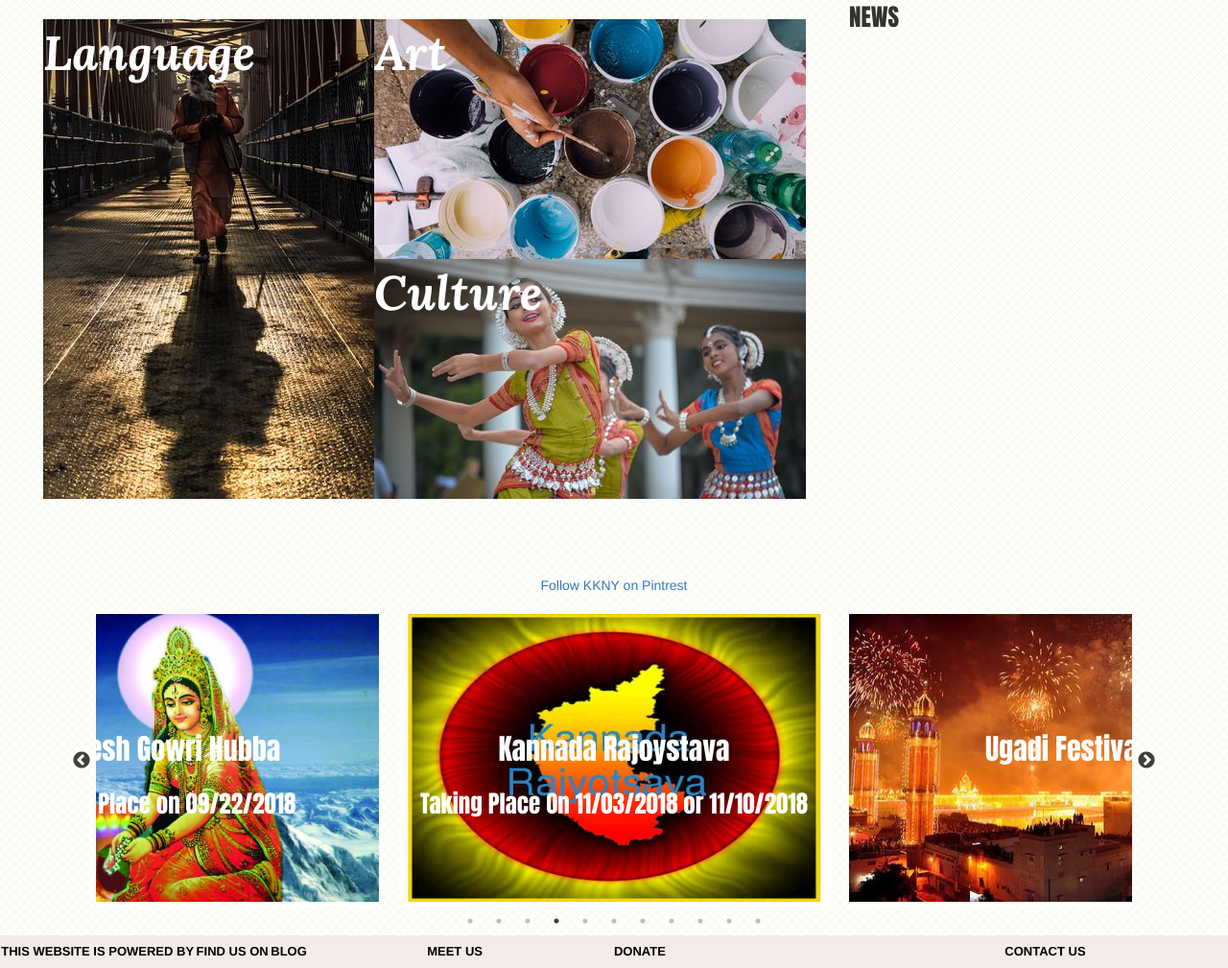
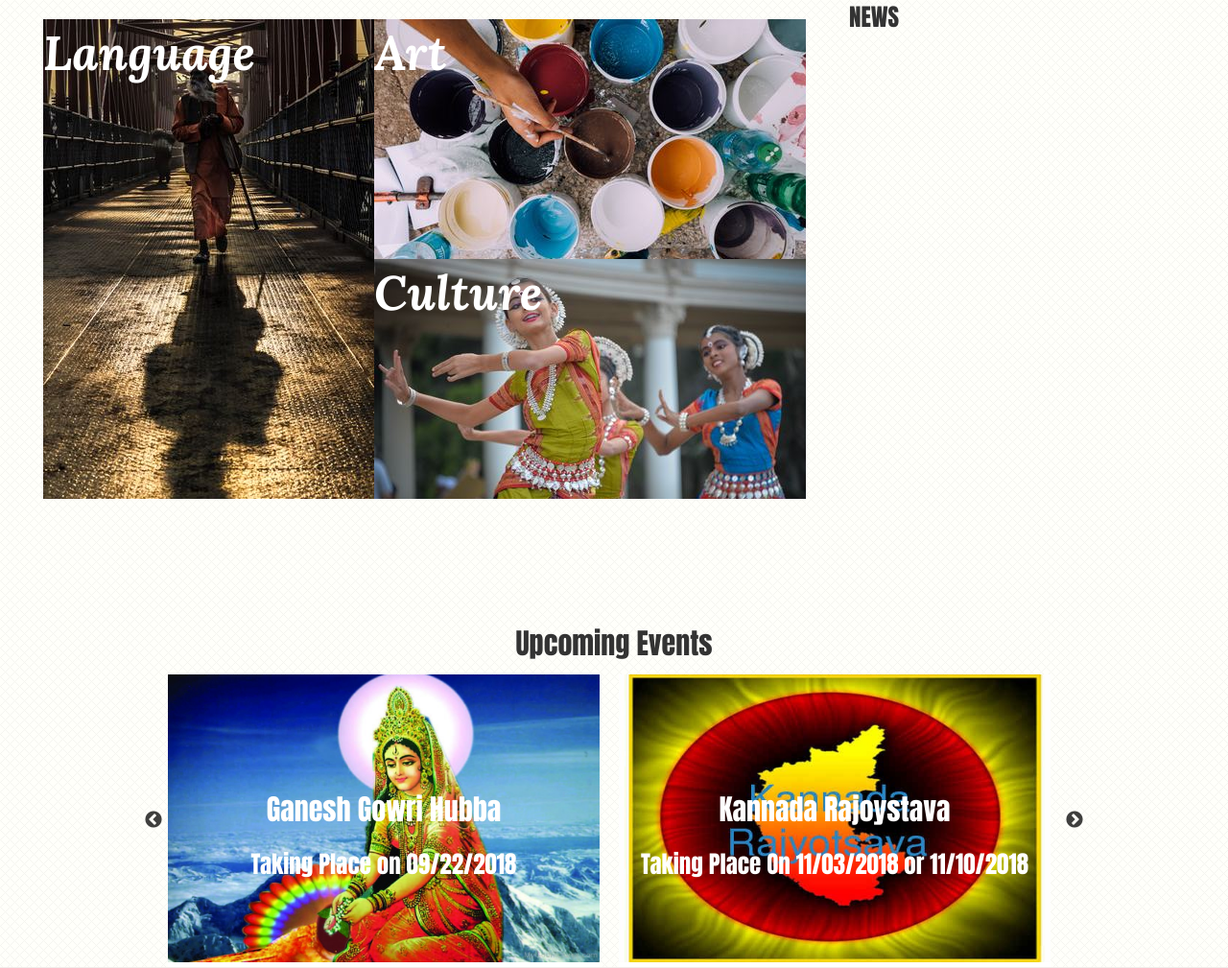
Before and after one commit to ViRaL95/KKNYWebsite, a Flask app: template templates/homepage.html in a window 1280 px wide. Shown: the part 380-1389 px from the top of the page at 96% size. Run offline with Flask 2, Linux system fonts and the light colour scheme; the template is opened without the code that fills it, so the values that code supplies are empty; some libraries are stand-ins or nearby versions.

Commit message:
Seperated previous events (now on the about us page) from future events (which remains on the home page)

```diff
--- a/static/js/index.js
+++ b/static/js/index.js
@@ -1,3 +1,3 @@
 $(document).ready(function(){
-    $("#populate_carousel").slick({variableWidth: true, centerMode: true, slidesToShow:3, slidesToScroll: 3, dots: true, autoplay: true, autoplaySpeed: 1500});
+    $("#upcoming_events_carousel").slick({variableWidth: true, slidesToShow:2, slidesToScroll: 2, dots: true, autoplay: true, autoplaySpeed: 1500});
 })
--- a/static/styles/index.css
+++ b/static/styles/index.css
@@ -375,10 +375,40 @@ span.glyphicon.glyphicon-option-horizontal{
     padding-right: 100px;
 }
 
+#upcoming_events_carousel{
+    width: 930px;
+    position: relative;
+    margin: 0 auto;
+}
+
+#previous_events_carousel{
+    width: 930px;
+    position: relative;
+    margin: 0 auto;
+}
+
 .carousel-inner>.item>img{
     width: 100%;
     height: 600px;
 }
+
+.event_carousel_header{
+    text-align: center;
+    font-size: 30px;
+    font-family: 'Anton', sans-serif;
+    padding-top: 50px;
+    margin-bottom: 10px;
+}
+
+.event_carousel_mini_header{
+    font-size: 23px;
+    font-family: 'Anton', sans-serif;
+    border-bottom-style: solid;
+    border-bottom-width: 5px;
+    text-align: center;
+    margin-bottom: 10px;
+}
+
 
 .tableContainer{
     max-height:400px;
--- a/templates/about_us_dependencies.html
+++ b/templates/about_us_dependencies.html
@@ -15,3 +15,4 @@
 <link rel="stylesheet" href="{{ url_for('static',filename='styles/index.css') }}"> </link>
 <script src="{{ url_for('static',filename='js/navbar.js') }}"></script>
 <script src="{{ url_for('static',filename='js/about.js') }}"></script>
+<link href="https://fonts.googleapis.com/css?family=Hind" rel="stylesheet">
--- a/templates/homepage.html
+++ b/templates/homepage.html
@@ -45,13 +45,13 @@
                     </div>
                 </div>
                 <div id="carousel">
-                    <div id="pintrest">
-                        <a id="pintrest_button" data-pin-do="buttonFollow" href="https://www.pinterest.com/kannadakootany/"> Follow KKNY on Pintrest </a>
+		    <div class="event_carousel_header">
+                        Upcoming Events
                     </div>
-                    <div id="populate_carousel">
-                        <a class="event">
+		    <div id="upcoming_events_carousel">
+			 <a class="event">
                             <img src="{{ url_for('static', filename='images/events/fathersday2.jpg') }}" alt="Picnic"></img>
-                            <button class="view_more_event_info btn btn-danger" role="button" onclick="location.href='https://www.eventbrite.com/e/kkny-overnight-fathers-day-camping-fun-adventure-father-child-tickets-46225645149'">
+                            <button class="view_more_event_info btn btn-primary" role="button" onclick="location.href='https://www.eventbrite.com/e/kkny-overnight-fathers-day-camping-fun-adventure-father-child-tickets-46225645149'">
 			        View Event Information!
 			    </button>
 			    <div class="image_info"> KKNY Fathers Day Picnic </div>
@@ -60,7 +60,7 @@
                         </a>
                         <a class="event">
                             <img src="{{ url_for('static', filename='images/events/picnic.jpg') }}" alt="Picnic"></img>
-			    <button type="submit" class="view_more_event_info btn btn-danger" onclick="window.open('{{ url_for("static", filename="documents/KKNY_Annual_Picnic_Flyer.pdf") }}')">View Flyer!</button>
+			    <button type="submit" class="view_more_event_info btn btn-primary" onclick="window.open('{{ url_for("static", filename="documents/KKNY_Annual_Picnic_Flyer.pdf") }}')">View Flyer!</button>
 
 			    <div class="image_info"> KKNY Annual Picnic </div>
                             <div class="event_date"> Taking Place On 07/21/2018 ! </div>
@@ -78,41 +78,7 @@
                             <div class="event_date"> Taking Place On 11/03/2018 or 11/10/2018 </div>
                             <div class="image_info_hidden"> The celebration of the day when all Kannada language speaking regions of South India were merged </div>
                         </a>
-                        <a href = 'https://photos.app.goo.gl/YZOX1NX4TLWHBrO93' class="event">
-                            <img src="{{ url_for('static', filename='images/events/ugadi.jpg') }}" alt="Ugadi"></img>
-                            <div class="image_info"> Ugadi Festival  </div>
-                            <div class="image_info_hidden"> A New Years Festival celebrated by primarily South Indians </div>
-                        </a>
-                        <a class="event">
-                            <img src="{{ url_for('static', filename='images/events/code.jpg') }}" alt="Website Creation Sessions"></img>
-                            <div class="image_info"> Website Creation Session  </div>
-                            <div class="image_info_hidden"> Tutorials were given on how to build HTML, CSS webpages. Thanks to Badari, Gopal, Sheela, Naveen, Ravindra, Rohan, Krishna, Adithya. </div>
-                        </a>
-                        <a class="event" href='https://photos.app.goo.gl/FhYPknnUSNZurHKn1'>
-                            <img src="{{ url_for('static', filename='images/events/picnic2.jpg') }}" alt="Picnic"></img>
-                            <div class="image_info"> KKNY Picnic  </div>
-                            <div class="image_info_hidden"> The 2017 Annual Kannada Koota Picnic </div>
-                        </a>
-                        <a class="event" href='https://photos.app.goo.gl/SY2SUY2tHd1waLVH6'>
-                            <img src="{{ url_for('static', filename='images/events/ganesh.png') }}" alt="Ganesh"></img>
-                            <div class="image_info"> Ganesh Festival </div>
-                            <div class="image_info_hidden"> A celebration for Ganesh's birthday </div>
-                        </a>
-                        <a class="event" href='https://photos.app.goo.gl/aVHQorqVGTgDiBFd6'>
-                            <img src="{{ url_for('static', filename='images/events/mountain.jpg') }}" alt="Mountain"></img>
-                            <div class="image_info"> Bear Mountain </div>
-                            <div class="image_info_hidden"> A trip to Bear Mountain in 2015 </div>
-                        </a>
-                        <a class="event" href='https://photos.app.goo.gl/B8bwF4NafAGFp0AS2'>
-                            <img src="{{ url_for('static', filename='images/events/indianflag.jpg') }}" alt="Picnic"></img>
-                            <div class="image_info"> India Day Parade </div>
-                            <div class="image_info_hidden"> A day celebraing the day of India's independence</div>
-                        </a>
-                        <a class="event" href='https://photos.app.goo.gl/htweWhyun3dyeV6r2'>
-                            <img src="{{ url_for('static', filename='images/events/fathersday.jpg') }}" alt="Fathers Day"></img>
-                            <div class="image_info"> Father's Day Picnic </div>
-                            <div class="image_info_hidden"> A day where we celebrate all Fathers </div>
-                        </a>
+
                     </div>
                 </div>
             </div>
@@ -120,10 +86,7 @@
                 {% include "footer.html" %}
             </footer>
         </div>
-        <script async defer src="//assets.pinterest.com/js/pinit.js"></script>
     </body>
-    <script src="https://ajax.googleapis.com/ajax/libs/jquery/3.2.1/jquery.min.js"></script>
     <script type="text/javascript" src="//code.jquery.com/jquery-migrate-1.2.1.min.js"></script>
-    <script src="https://maxcdn.bootstrapcdn.com/bootstrap/3.3.7/js/bootstrap.min.js"></script>
     <script type="text/javascript" src="https://cdnjs.cloudflare.com/ajax/libs/slick-carousel/1.8.1/slick.js"></script>
 </html>
```
Also changed, not shown: other parts of static/styles/index.css (+43 -1 lines).
